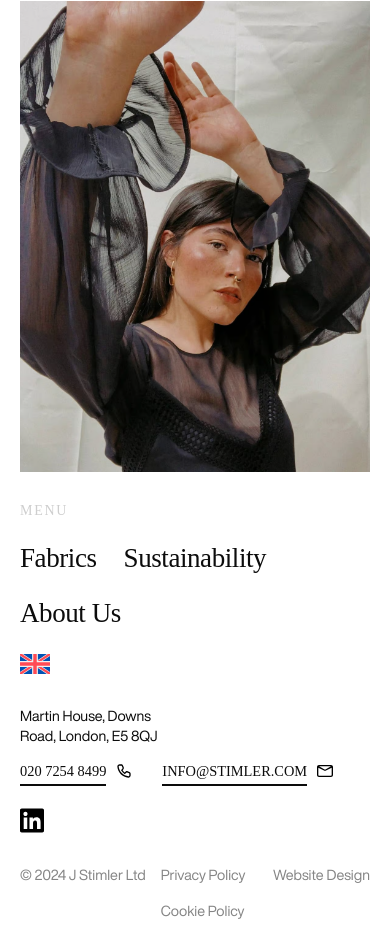
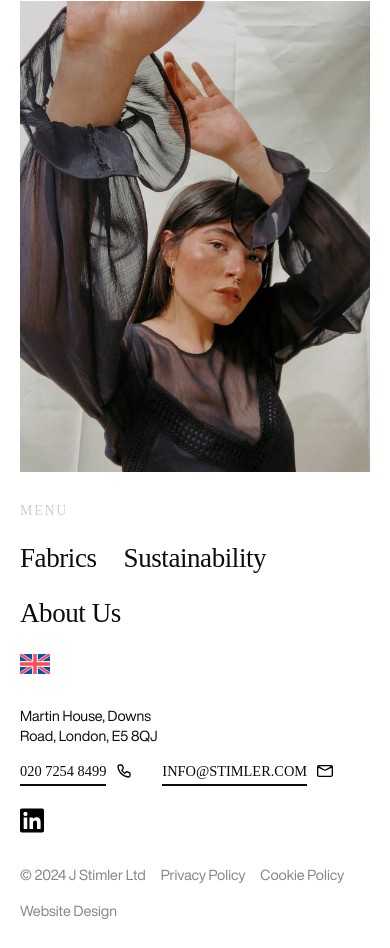
Before and after one commit to SisodiyaAakash/stimler, a plain HTML site: page index.html in a window 390 px wide. Shown: the part 3249-4197 px from the top of the page. Drawn offline with Linux system fonts and the light colour scheme; a web font is replaced by a local one.

Commit message:
Fixed overflow issue in mobile

```diff
--- a/assets/styling/scss/_general.scss
+++ b/assets/styling/scss/_general.scss
@@ -5,6 +5,7 @@ html,
 }
 
 body {
+  overflow-x: hidden;
   scroll-behavior: smooth;
   padding: 0;
   margin: 0;
--- a/assets/styling/scss/comps/_footer.scss
+++ b/assets/styling/scss/comps/_footer.scss
@@ -220,7 +220,7 @@ body {
           gap: 15px;
 
           ul.copyright-menu-list {
-            @include flex-wrap;
+            display: flex;
             gap: 15px;
             flex: 1;
           }
--- a/assets/styling/scss/comps/_header.scss
+++ b/assets/styling/scss/comps/_header.scss
@@ -2,6 +2,7 @@ body {
   header.header {
     position: fixed;
     width: 100%;
+    max-width: 100vw;
     z-index: 999;
     padding: 8px 0;
 
```
Also changed, not shown: assets/styling/main.css, 1 other file.
